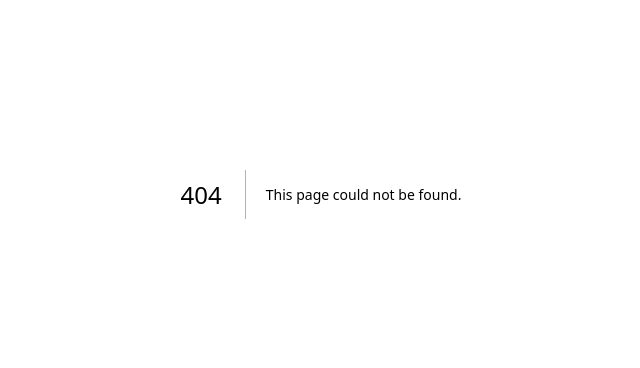
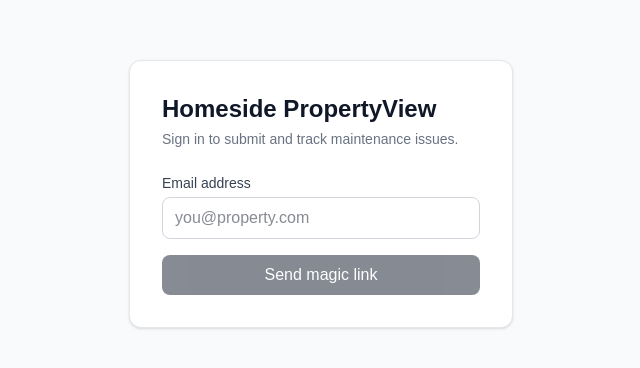
Before and after one commit to bostontom41/PropertyView, a Next.js app: page /login in a window 1280 px wide. Before the commit this address had no page. Shown: the part 206-574 px from the top of the page, without its empty margins (319-959 px from the left). Built offline with nearby package versions, Linux system fonts and the light colour scheme.

Commit message:
Day 2-3: Supabase auth, four-role model, RLS policies, properties page

```diff
--- /dev/null
+++ b/app/auth/confirm/route.ts
@@ -0,0 +1,22 @@
+import { type EmailOtpType } from '@supabase/supabase-js'
+import { type NextRequest, NextResponse } from 'next/server'
+import { createClient } from '@/lib/supabase/server'
+
+export async function GET(request: NextRequest) {
+  const { searchParams } = new URL(request.url)
+  const token_hash = searchParams.get('token_hash')
+  const type = searchParams.get('type') as EmailOtpType | null
+  const next = searchParams.get('next') ?? '/'
+
+  if (token_hash && type) {
+    const supabase = await createClient()
+    const { error } = await supabase.auth.verifyOtp({ type, token_hash })
+    if (!error) {
+      // Logged in — send them on to their destination.
+      return NextResponse.redirect(new URL(next, request.url))
+    }
+  }
+
+  // Something was wrong with the link — back to login.
+  return NextResponse.redirect(new URL('/login?error=auth', request.url))
+}
--- /dev/null
+++ b/app/login/page.tsx
@@ -0,0 +1,75 @@
+'use client'
+
+import { useState } from 'react'
+import { createClient } from '@/lib/supabase/client'
+
+export default function LoginPage() {
+  const [email, setEmail] = useState('')
+  const [status, setStatus] = useState<'idle' | 'sending' | 'sent' | 'error'>('idle')
+  const [message, setMessage] = useState('')
+
+  async function sendMagicLink() {
+    setStatus('sending')
+    setMessage('')
+    try {
+      const supabase = createClient()
+      const { error } = await supabase.auth.signInWithOtp({
+        email,
+        options: {
+          emailRedirectTo: `${window.location.origin}/auth/confirm`,
+        },
+      })
+      if (error) {
+        setStatus('error')
+        setMessage(error.message)
+      } else {
+        setStatus('sent')
+        setMessage(`Check ${email} for your sign-in link.`)
+      }
+    } catch (err) {
+      setStatus('error')
+      setMessage(err instanceof Error ? err.message : 'Something went wrong.')
+      console.error('Magic link error:', err)
+    }
+  }
+
+  return (
+    <main className="flex min-h-screen items-center justify-center bg-gray-50 px-4">
+      <div className="w-full max-w-sm rounded-xl border border-gray-200 bg-white p-8 shadow-sm">
+        <h1 className="text-2xl font-semibold text-gray-900">Homeside PropertyView</h1>
+        <p className="mt-1 text-sm text-gray-500">
+          Sign in to submit and track maintenance issues.
+        </p>
+
+        <div className="mt-6">
+          <label htmlFor="email" className="block text-sm font-medium text-gray-700">
+            Email address
+          </label>
+          <input
+            id="email"
+            type="email"
+            value={email}
+            onChange={(e) => setEmail(e.target.value)}
+            placeholder="you@property.com"
+            className="mt-1 w-full rounded-lg border border-gray-300 px-3 py-2 text-gray-900 outline-none focus:border-gray-900 focus:ring-1 focus:ring-gray-900"
+          />
+        </div>
+
+        <button
+          type="button"
+          onClick={sendMagicLink}
+          disabled={status === 'sending' || email.length === 0}
+          className="mt-4 w-full rounded-lg bg-gray-900 px-4 py-2 font-medium text-white hover:bg-gray-800 disabled:opacity-50"
+        >
+          {status === 'sending' ? 'Sending…' : 'Send magic link'}
+        </button>
+
+        {message && (
+          <p className={`mt-3 text-sm ${status === 'error' ? 'text-red-600' : 'text-gray-600'}`}>
+            {message}
+          </p>
+        )}
+      </div>
+    </main>
+  )
+}
--- a/app/page.tsx
+++ b/app/page.tsx
@@ -1,8 +1,18 @@
-export default function Home() {
+import { createClient } from '@/lib/supabase/server'
+
+export default async function Home() {
+  const supabase = await createClient()
+  const { data } = await supabase.auth.getClaims()
+  const email = data?.claims?.email
+
   return (
     <main className="flex min-h-screen flex-col items-center justify-center gap-4">
       <h1 className="text-4xl font-bold">Hello Homeside 👋</h1>
-      <p className="text-gray-500">PropertyView sandbox — Day 1 deploy</p>
+      {email ? (
+        <p className="text-green-600">Signed in as {email}</p>
+      ) : (
+        <p className="text-gray-500">Not signed in</p>
+      )}
     </main>
-  );
+  )
 }
--- /dev/null
+++ b/app/properties/page.tsx
@@ -0,0 +1,38 @@
+import { createClient } from '@/lib/supabase/server'
+
+export const dynamic = 'force-dynamic'
+
+export default async function PropertiesPage() {
+  const supabase = await createClient()
+  const { data: properties, error } = await supabase
+    .from('properties')
+    .select('id, name, address, manager_email')
+    .order('name')
+
+  return (
+    <main className="mx-auto max-w-2xl p-8">
+      <h1 className="text-2xl font-bold">Properties</h1>
+      <p className="mt-1 text-sm text-gray-500">
+        Showing what your account is allowed to see.
+      </p>
+
+      {error && (
+        <p className="mt-4 text-red-600">Error: {error.message}</p>
+      )}
+
+      <ul className="mt-6 space-y-3">
+        {properties?.map((p) => (
+          <li key={p.id} className="rounded-lg border border-gray-200 p-4">
+            <div className="font-medium">{p.name}</div>
+            <div className="text-sm text-gray-500">{p.address}</div>
+            <div className="text-xs text-gray-400">{p.manager_email}</div>
+          </li>
+        ))}
+      </ul>
+
+      {properties?.length === 0 && !error && (
+        <p className="mt-4 text-gray-500">No properties visible to your account.</p>
+      )}
+    </main>
+  )
+}
--- /dev/null
+++ b/lib/supabase/client.ts
@@ -0,0 +1,8 @@
+import { createBrowserClient } from '@supabase/ssr'
+
+export function createClient() {
+  return createBrowserClient(
+    process.env.NEXT_PUBLIC_SUPABASE_URL!,
+    process.env.NEXT_PUBLIC_SUPABASE_ANON_KEY!
+  )
+}
--- /dev/null
+++ b/lib/supabase/proxy.ts
@@ -0,0 +1,32 @@
+import { createServerClient } from '@supabase/ssr'
+import { NextResponse, type NextRequest } from 'next/server'
+
+export async function updateSession(request: NextRequest) {
+  let supabaseResponse = NextResponse.next({ request })
+
+  const supabase = createServerClient(
+    process.env.NEXT_PUBLIC_SUPABASE_URL!,
+    process.env.NEXT_PUBLIC_SUPABASE_ANON_KEY!,
+    {
+      cookies: {
+        getAll() {
+          return request.cookies.getAll()
+        },
+        setAll(cookiesToSet) {
+          cookiesToSet.forEach(({ name, value }) =>
+            request.cookies.set(name, value)
+          )
+          supabaseResponse = NextResponse.next({ request })
+          cookiesToSet.forEach(({ name, value, options }) =>
+            supabaseResponse.cookies.set(name, value, options)
+          )
+        },
+      },
+    }
+  )
+
+  // Refreshes the auth token. Don't add code between createServerClient and getClaims().
+  await supabase.auth.getClaims()
+
+  return supabaseResponse
+}
--- /dev/null
+++ b/lib/supabase/server.ts
@@ -0,0 +1,28 @@
+import { createServerClient } from '@supabase/ssr'
+import { cookies } from 'next/headers'
+
+export async function createClient() {
+  const cookieStore = await cookies()
+
+  return createServerClient(
+    process.env.NEXT_PUBLIC_SUPABASE_URL!,
+    process.env.NEXT_PUBLIC_SUPABASE_ANON_KEY!,
+    {
+      cookies: {
+        getAll() {
+          return cookieStore.getAll()
+        },
+        setAll(cookiesToSet) {
+          try {
+            cookiesToSet.forEach(({ name, value, options }) =>
+              cookieStore.set(name, value, options)
+            )
+          } catch {
+            // Called from a Server Component — safe to ignore;
+            // the proxy (next step) keeps the session refreshed.
+          }
+        },
+      },
+    }
+  )
+}
--- a/package.json
+++ b/package.json
@@ -9,6 +9,8 @@
     "lint": "eslint"
   },
   "dependencies": {
+    "@supabase/ssr": "^0.10.3",
+    "@supabase/supabase-js": "^2.107.0",
     "next": "16.2.7",
     "react": "19.2.4",
     "react-dom": "19.2.4"
--- /dev/null
+++ b/proxy.ts
@@ -0,0 +1,12 @@
+import { type NextRequest } from 'next/server'
+import { updateSession } from '@/lib/supabase/proxy'
+
+export async function proxy(request: NextRequest) {
+  return await updateSession(request)
+}
+
+export const config = {
+  matcher: [
+    '/((?!_next/static|_next/image|favicon.ico|.*\\.(?:svg|png|jpg|jpeg|gif|webp)$).*)',
+  ],
+}
```
Also changed, not shown: 1 other file (tests, documents, lock files or other folders).
